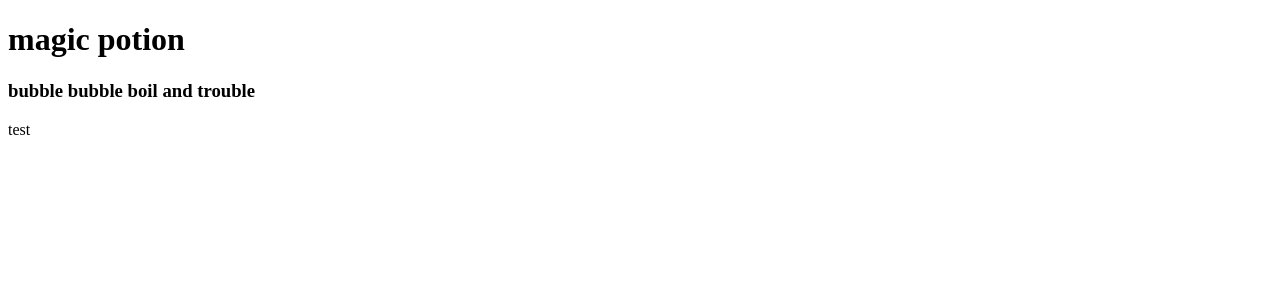
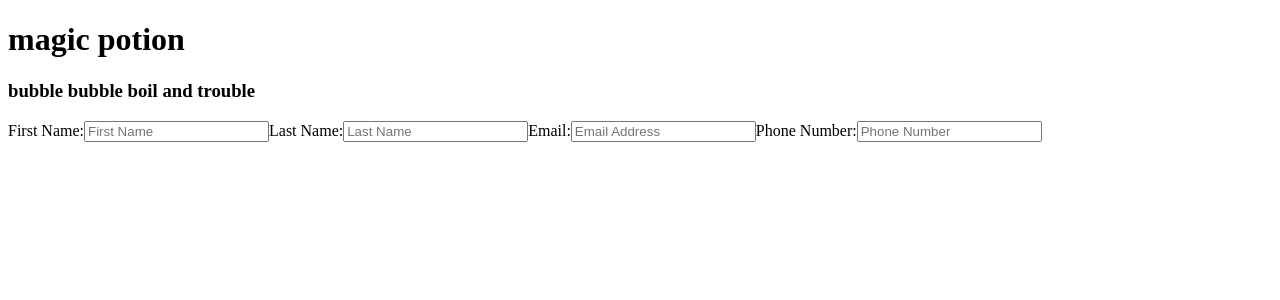
Before and after one commit to shiju-an/magic-potion, a React app: page / in a window 1280 px wide. Shown: the top 300 px of the page. Built offline with nearby package versions, Linux system fonts and the light colour scheme; the HTML template or start-up script is replaced by a standard one.

Commit message:
decide on form breakdown + start on form template

```diff
--- a/client/src/components/App.jsx
+++ b/client/src/components/App.jsx
@@ -1,8 +1,36 @@
-import React, { Component } from 'react';
+import React from 'react';
+
+import ContactForm from './ContactForm.jsx';
 
 class App extends React.Component {
   constructor(props) {
     super(props);
+    this.state = {
+      firstName: '',
+      lastName: '',
+      email: '',
+      phone: '',
+      street1: '',
+      street2: '',
+      city: '',
+      state: '',
+      zip: '',
+      quantity: '',
+      total: '',
+      ccNum: '',
+      exp: '',
+    };
+
+    this.handleInputChange = this.handleInputChange.bind(this);
+  };
+
+  handleInputChange(e) {
+    let name = e.target.name;
+    let value = e.target.value;
+
+    this.setState({
+      [name]: value
+    });
   };
 
   render() {
@@ -10,7 +38,13 @@ class App extends React.Component {
       <div>
         <h1>magic potion</h1>
         <h3>bubble bubble boil and trouble</h3>
-        <p>test</p>
+        <ContactForm
+          firstName={this.state.firstName}
+          lastName={this.state.lastName}
+          email={this.state.email}
+          phone={this.state.phone}
+          onChange={this.handleInputChange}
+          />
       </div>
     )
   }
@@ -18,3 +52,10 @@ class App extends React.Component {
 }
 
 export default App;
+
+
+//components =
+//contact info - name, email, phone
+//address - address 1, 2, city, state, zip
+//item - quantity + total
+//payment - credit card, expiration date
--- /dev/null
+++ b/client/src/components/ContactForm.jsx
@@ -0,0 +1,117 @@
+import React from 'react';
+
+const ContactForm = ({
+  firstName, lastName, email, phone, onChange
+}) => (
+  <div>
+    <form>
+      <label>
+        First Name:
+      </label>
+      <input
+        id='firstNameInput'
+        name='firstName'
+        type='text'
+        placeholder='First Name'
+        value={firstName}
+        onChange={onChange}
+      />
+
+      <label>
+        Last Name:
+      </label>
+      <input
+        id='lastNameInput'
+        name='lastName'
+        type='text'
+        placeholder='Last Name'
+        value={lastName}
+        onChange={onChange}
+      />
+
+      <label>
+        Email:
+      </label>
+      <input
+        id='emailInput'
+        name='email'
+        type='email'
+        placeholder='Email Address'
+        value={email}
+        onChange={onChange}
+      />
+
+      <label>
+        Phone Number:
+      </label>
+      <input
+        id='phoneInput'
+        name='phone'
+        type='text'
+        placeholder='Phone Number'
+        value={phone}
+        onChange={onChange}
+      />
+    {/*
+      <label>
+        Address Line 1:
+      </label>
+      <input
+        id='addressLineOneInput'
+        name='addressLineOne'
+        type='text'
+        placeholder='Address Line 1'
+        value=''
+      />
+
+      <label>
+        Address Line 2:
+      </label>
+      <input
+        id='addressLineTwoInput'
+        name='addressLineTwo'
+        type='text'
+        placeholder='Address Line 2'
+        value=''
+      />
+
+      <label>
+        City:
+      </label>
+      <input
+        id='cityInput'
+        name='city'
+        type='text'
+        placeholder='City'
+        value=''
+      />
+
+      <label>
+        State:
+      </label>
+      <select
+        id='stateInput'
+        name='state'
+        type=''
+        placeholder='State'
+      >
+        <option value='NY'>NY</option>
+        <option value='CA'>CA</option>
+        <option value='NC'>NC</option>
+      </select>
+
+      <label>
+        Zip Code:
+      </label>
+      <input
+        id='zipCodeInput'
+        name='zipCode'
+        type='text'
+        placeholder='Zip Code'
+        value=''
+      />             */}
+    </form>
+  </div>
+);
+
+export default ContactForm;
--- a/package.json
+++ b/package.json
@@ -17,6 +17,7 @@
     "@babel/preset-env": "^7.12.1",
     "@babel/preset-react": "^7.12.5",
     "babel-loader": "^8.1.0",
+    "nodemon": "^2.0.6",
     "webpack": "^5.4.0",
     "webpack-cli": "^4.2.0",
     "webpack-dev-server": "^3.11.0"
```
Also changed, not shown: 2 other files (tests, documents, lock files or other folders).
